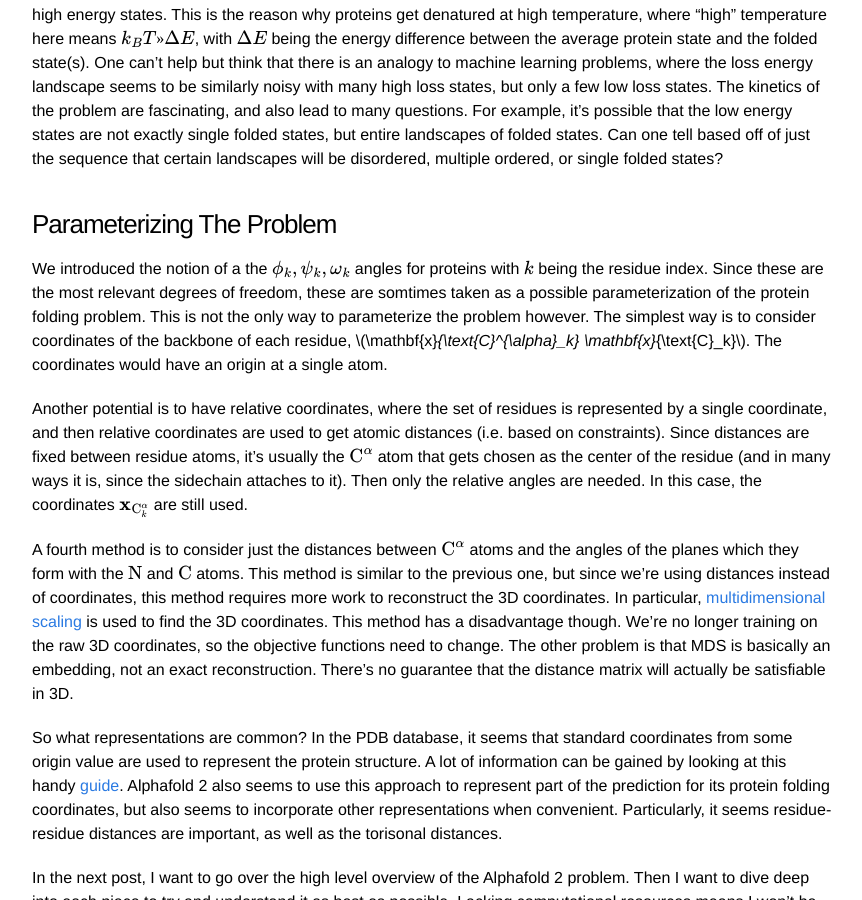
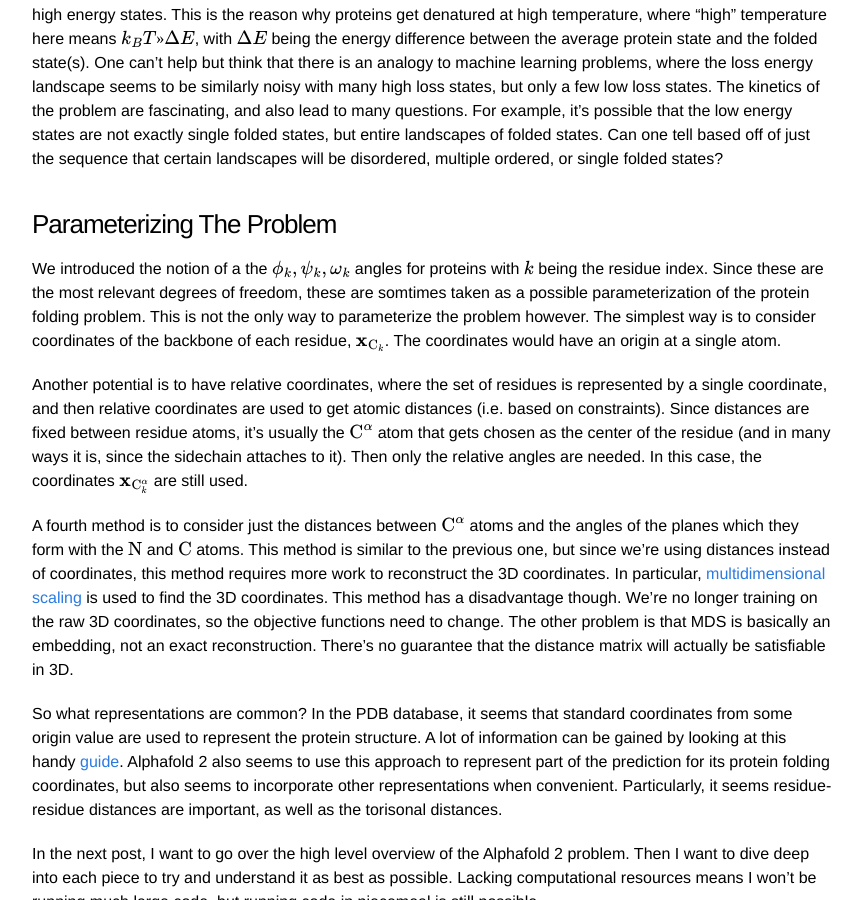
Before and after one commit to mohashei/mohashei.github.io, a Jekyll site: the page built from _posts/2021-10-26-alphafold-2-start.markdown, in a window 1280 px wide and 900 px high, scrolled down 2843 px. Shown: the whole window, without its empty margins (208-1070 px from the left). Built offline with Jekyll 4.4.1, drawn with Linux system fonts in a browser that asks for light colours; formulas are drawn with MathJax 3.

Commit message:
Still trying to fix math

```diff
--- a/_posts/2021-10-26-alphafold-2-start.markdown
+++ b/_posts/2021-10-26-alphafold-2-start.markdown
@@ -57,7 +57,7 @@
 
 <h3>Parameterizing The Problem</h3>
 
-We introduced the notion of a the \\(\phi_k, \psi_k, \omega_k\\) angles for proteins with \\(k\\) being the residue index. Since these are the most relevant degrees of freedom, these are somtimes taken as a possible parameterization of the protein folding problem. This is not the only way to parameterize the problem however. The simplest way is to consider coordinates of the backbone of each residue, \\(\mathbf{x}_{\text{C}^{\alpha}_k} \mathbf{x}_{\text{C}_k}\\). The coordinates would have an origin at a single atom.
+We introduced the notion of a the \\(\phi_k, \psi_k, \omega_k\\) angles for proteins with \\(k\\) being the residue index. Since these are the most relevant degrees of freedom, these are somtimes taken as a possible parameterization of the protein folding problem. This is not the only way to parameterize the problem however. The simplest way is to consider coordinates of the backbone of each residue, \\(\mathbf{x}_{\text{C}_k}\\). The coordinates would have an origin at a single atom.
 
 Another potential is to have relative coordinates, where the set of residues is represented by a single coordinate, and then relative coordinates are used to get atomic distances (i.e. based on constraints). Since distances are fixed between residue atoms, it's usually the \\(\text{C}^{\alpha}\\) atom that gets chosen as the center of the residue (and in many ways it is, since the sidechain attaches to it). Then only the relative angles are needed. In this case, the coordinates \\(\mathbf{x}_{\text{C}^{\alpha}_k}\\) are still used.
 
```
